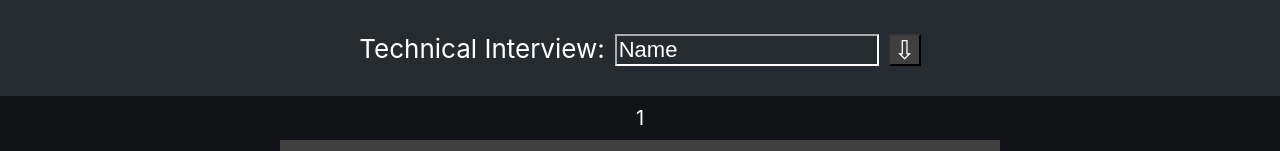
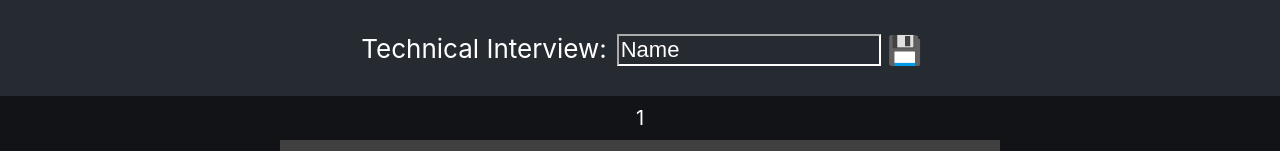
Before and after one commit to dcamp-tz/interview, a React (Create React App) app: page / in a window 1280 px wide. Shown: the top 151 px of the page. Built offline with nearby package versions, Linux system fonts and the light colour scheme; the HTML template or start-up script is replaced by a standard one.

Commit message:
adding toasts

```diff
--- a/package.json
+++ b/package.json
@@ -10,6 +10,7 @@
     "react": "^18.2.0",
     "react-dom": "^18.2.0",
     "react-scripts": "5.0.1",
+    "react-toastify": "^9.1.1",
     "web-vitals": "^2.1.4"
   },
   "scripts": {
--- a/src/App.css
+++ b/src/App.css
@@ -22,17 +22,18 @@
 }
 
 .App-save-button {
-  background-color: #404040;
-  border-color: #383838;
-  height: 32px;
-  width: 32px;
+  background-color: #262a31;
+  border-color: #262a31;
+  height: 28px;
+  width: 28px;
   margin-top: 4px;
   display: flex;
   flex-direction: row;
   align-items: center;
   justify-content: center;
-  font-size: calc(10px + 2vmin);
+  font-size: calc(12px + 2vmin);
   text-align: center;
+  outline: none;
   color: white;
 }
 
@@ -122,3 +123,7 @@
   text-align: left;
   font-family: monospace;
 }
+
+.App-toast {
+
+}
--- a/src/App.js
+++ b/src/App.js
@@ -4,7 +4,10 @@ import "./App.css";
 
 import Editor from "react-simple-code-editor";
 import { highlight, languages } from "./prism.js";
-import "./prism.css"; //Example style, you can use another
+import "./prism.css"; // Code gormatting style sheet
+
+import { ToastContainer, toast, Slide } from "react-toastify";
+import "react-toastify/dist/ReactToastify.css";
 
 function App() {
   const [name, setName] = useState("Name");
@@ -22,7 +25,15 @@ function App() {
   };
 
   const DownloadData = () => {
-    console.log(JSON.stringify(data));
+    toast.info("Submitting Entry...", {
+      position: "top-center",
+      hideProgressBar: true,
+      autoClose: 3000,
+      theme: "colored",
+      draggable: false,
+      closeOnClick: false,
+      pauseOnHover: true,
+    });
 
     fetch(
       "https://script.google.com/macros/s/AKfycbylfREtYYpmCjnkC5_kHg4yj2tTNo_mmSf3b6ZwzTQOvgaebmlGoUVkaBfZAzB0mnWwmw/exec",
@@ -33,7 +44,31 @@ function App() {
         },
         body: JSON.stringify(data),
       }
-    );
+    )
+      .then((data) => {
+        toast.success("Entry Submitted!", {
+          position: "top-center",
+          hideProgressBar: true,
+          autoClose: 3000,
+          theme: "colored",
+          draggable: false,
+          closeOnClick: false,
+          pauseOnHover: true,
+        });
+        console.log("success");
+      })
+      .catch((error) => {
+        toast.error("Entry Submitted!", {
+          position: "top-center",
+          hideProgressBar: true,
+          autoClose: 3000,
+          theme: "colored",
+          draggable: false,
+          closeOnClick: false,
+          pauseOnHover: true,
+        });
+        console.log("error");
+      });
   };
 
   return (
@@ -48,7 +83,7 @@ function App() {
           }}
         />
         <button className="App-save-button" onClick={DownloadData}>
-          ⇩
+          💾
         </button>
       </div>
       <div className="App-body">
@@ -229,6 +264,7 @@ function App() {
         <div className="App-spacer"> </div>
         <div className="App-spacer"> </div>
       </div>
+      <ToastContainer transition={Slide} />
     </div>
   );
 }
--- /dev/null
+++ b/src/index.js
@@ -0,0 +1,17 @@
+import React from 'react';
+import ReactDOM from 'react-dom/client';
+import './index.css';
+import App from './App';
+import reportWebVitals from './reportWebVitals';
+
+const root = ReactDOM.createRoot(document.getElementById('root'));
+root.render(
+  <React.StrictMode>
+    <App />
+  </React.StrictMode>
+);
+
+// If you want to start measuring performance in your app, pass a function
+// to log results (for example: reportWebVitals(console.log))
+// or send to an analytics endpoint. Learn more: https://bit.ly/CRA-vitals
+reportWebVitals();
```
Also changed, not shown: 1 other file (tests, documents, lock files or other folders).
